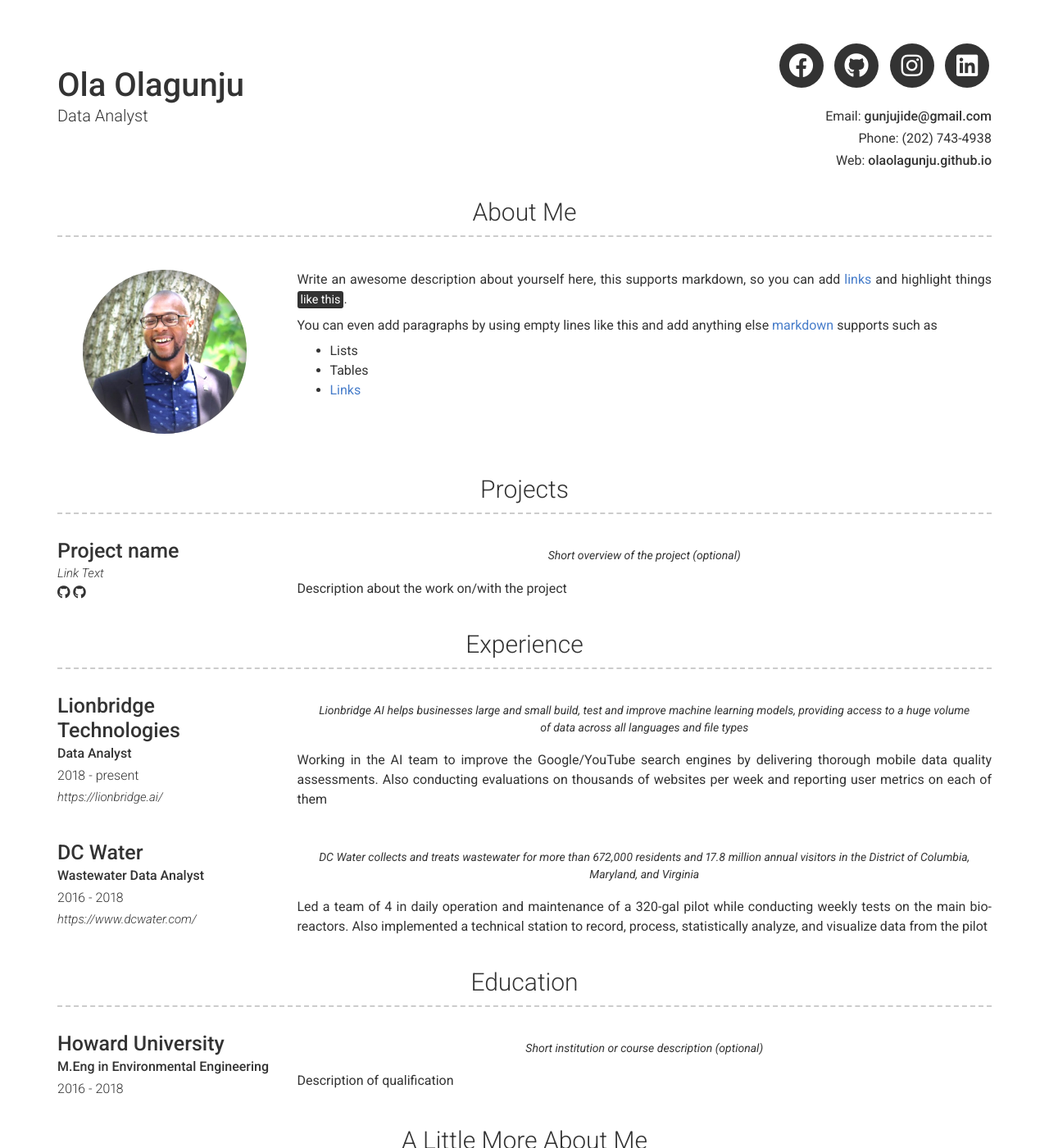
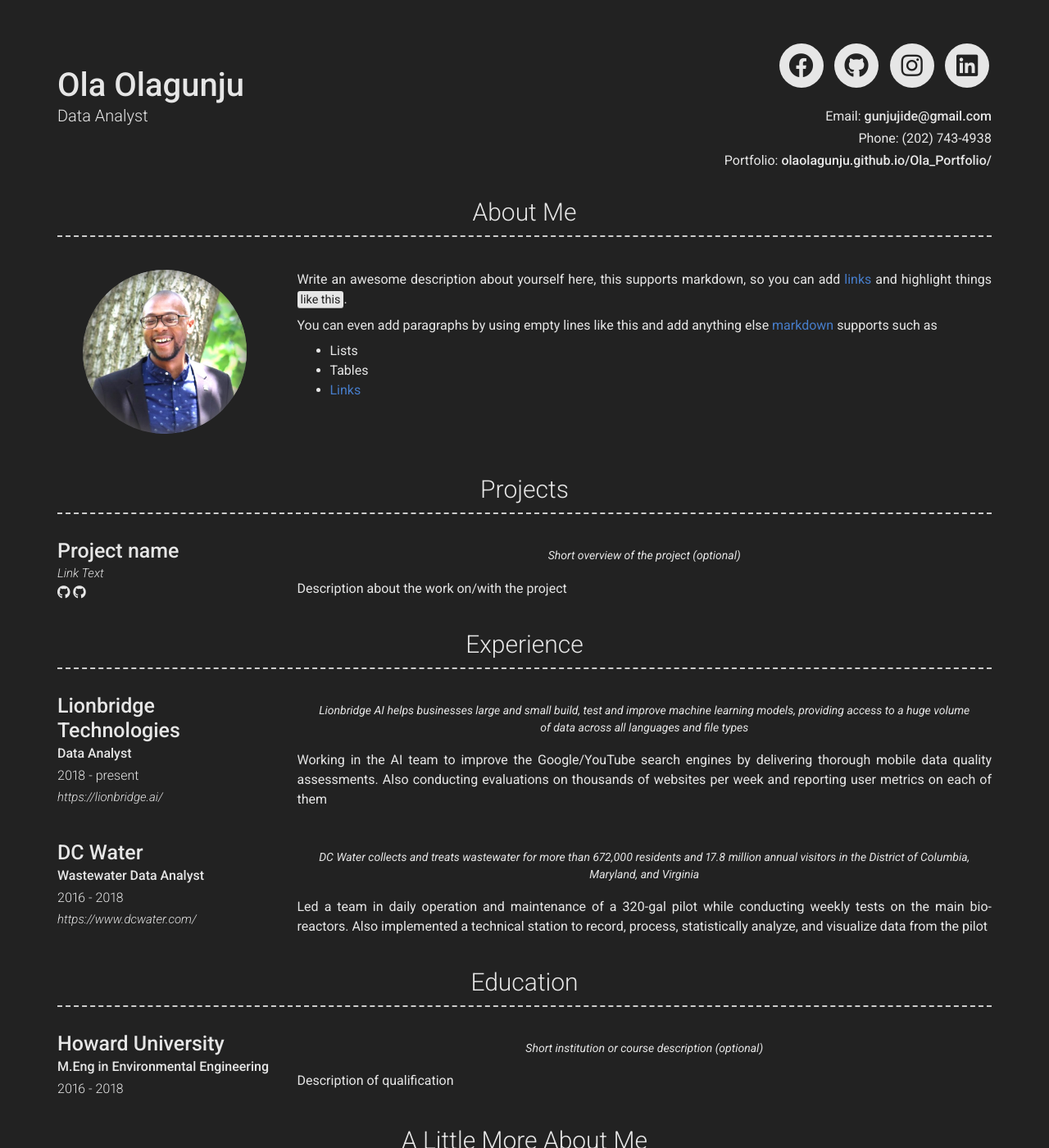
Before and after one commit to OlaOlagunju/cloudgeek.com.ng, a Jekyll site: the page built from index.md, in a window 1280 px wide and 1400 px high. Shown: the whole window at 82% size. Built offline with Jekyll 4.4.1, drawn with Linux system fonts in a browser that asks for light colours; nearby versions of some CDN libraries.

Commit message:
Update _config.yml

```diff
--- a/_config.yml
+++ b/_config.yml
@@ -12,11 +12,10 @@ email: gunjujide@gmail.com
 # email_title: Email (Email title override)
 phone: (202) 743-4938
 # phone_title: Phone (Phone title override)
-website: olaolagunju.github.io
-# website_title: olaolagunju.github.io
-
+website: olaolagunju.github.io/Ola_Portfolio/
+website_title: Portfolio
 # Dark Mode (true/false/never)
-darkmode: false
+darkmode: true
 
 # Social links
 #twitter_username: jekyllrb
@@ -100,7 +99,7 @@ content:
         quote: >
           DC Water collects and treats wastewater for more than 672,000 residents and 17.8 million annual visitors in the District of Columbia, Maryland, and Virginia
         description: | # this will include new lines to allow paragraphs
-          Led a team of 4 in daily operation and maintenance of a 320-gal pilot while conducting weekly tests on the main bio-reactors. Also implemented a technical station to record, process, statistically analyze, and visualize data from the pilot
+          Led a team in daily operation and maintenance of a 320-gal pilot while conducting weekly tests on the main bio-reactors. Also implemented a technical station to record, process, statistically analyze, and visualize data from the pilot
 
   - title: Education
     layout: list
```
